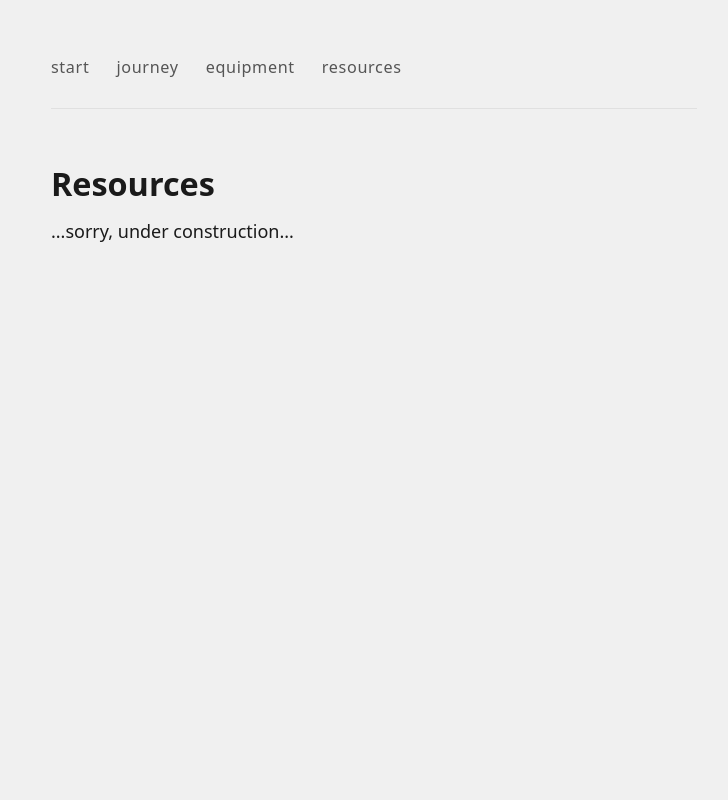
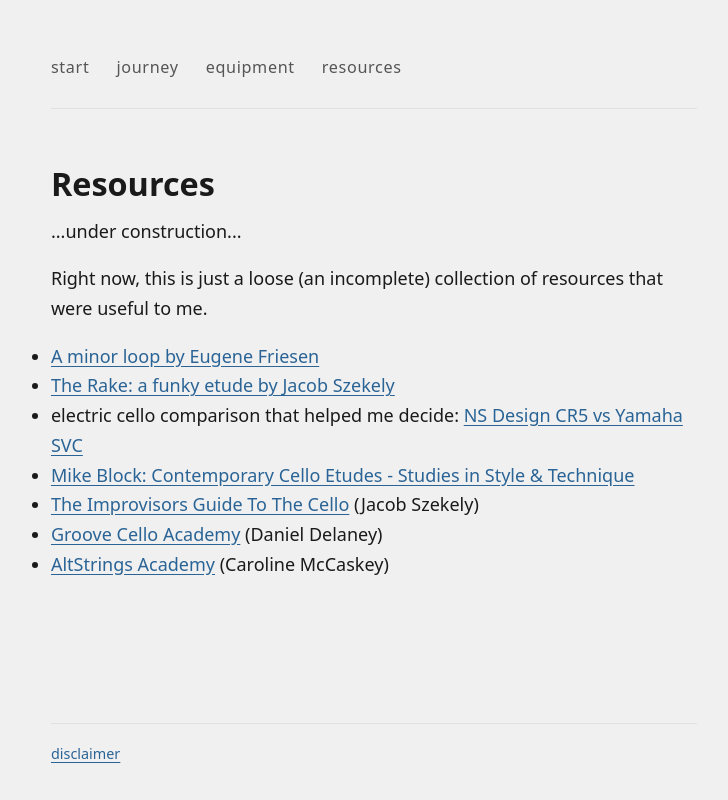
Before and after one commit to stjaksch/stefanwww, an Eleventy site: page resources/index.md in a window 1280 px wide. Shown: the whole page, without its empty margins (266-994 px from the left). Built offline with nearby package versions, Linux system fonts and the light colour scheme; Eleventy itself is replaced by a stand-in of ours; files that its build step writes are made by us from their sources.

Commit message:
2026-03-01 update

```diff
--- a/_includes/base.njk
+++ b/_includes/base.njk
@@ -17,6 +17,9 @@
   <main>
       {{ content | safe }}
   </main>
+  <footer>
+      <a href="/about/">disclaimer</a>
+  </footer>
   <script src="https://cdn.jsdelivr.net/npm/glightbox/dist/js/glightbox.min.js"></script>
   <script>GLightbox();</script>
 </body>
--- a/css/style.css
+++ b/css/style.css
@@ -112,3 +112,11 @@ img {
   color: var(--farbe-text-weich);
   margin-top: 0.3rem;
 }
+
+footer {
+  margin-top: 4rem;
+  padding-top: 1rem;
+  border-top: 1px solid var(--farbe-linie);
+  font-size: 0.8rem;
+  color: var(--farbe-text-weich);
+}
--- a/equipment/index.njk
+++ b/equipment/index.njk
@@ -13,7 +13,7 @@ title: equipment
 	{% bild "./equipment/img/choppedBow.jpg", "my bow after some months of practicing chops" %}
 </div>
 <h2>electric cello</h2>
-<p>I have a <a href="https://thinkns.com/instrument/ns-design-electric-cello/ns-design-electric-cello-nxta/"> NXT5a electric cello</a></p>
+<p>I have a <a href="https://thinkns.com/instrument/ns-design-electric-cello/ns-design-electric-cello-nxta/"> NXT5a electric cello</a>, here is a <a href="https://youtu.be/5v9QqOlxOmE?si=L2hxUYrfwywKjdlb">video</a> that was helpful for my decision </p>
 <div class="galerie">
     {% bild "./equipment/img/nxt5a_1.jpg", "electric cello, in a very compact gig bag" %}
     {% bild "./equipment/img/nxt5a_2.jpg", "the bigger part of the end pin fits on the outside" %}
@@ -35,7 +35,7 @@ title: equipment
 </ul>
 
 <div class="galerie">
-    {% bild "./equipment/img/nux_2.jpg", "plugged in almost all the time" %}
+    {% bild "./equipment/img/nux_2.jpg", "headphone amp - plugged in almost all the time" %}
     {% bild "./equipment/img/case_1.jpg", "so far, all my electric equipment fits either in the NXTa bag or in this case" %}
     {% bild "./equipment/img/case_2.jpg", "electric equipment inside case" %}
     {% bild "./equipment/img/pedals.jpg", "multi effects pedal, looper pedal, power bank, and some cables" %}
--- a/resources/index.md
+++ b/resources/index.md
@@ -4,4 +4,14 @@ title: Resources
 ---
 
 # Resources
-...sorry, under construction...
+...under construction...
+
+Right now, this is just a loose (an incomplete) collection of resources that were useful to me.
+
+- [A minor loop by Eugene Friesen](https://youtu.be/T7Gme_xBR8A?si=GcV_tB7IpjJ2VD04)
+- [The Rake: a funky etude by Jacob Szekely](https://youtu.be/UTvjzKluqWQ?si=iOdfUZDd-5Ir6SE9)
+- electric cello comparison that helped me decide: [NS Design CR5 vs Yamaha SVC](https://youtu.be/5v9QqOlxOmE?si=L2hxUYrfwywKjdlb)
+- [Mike Block: Contemporary Cello Etudes - Studies in Style & Technique](https://www.cellostrap.com/shop/p/contemporary-cello-etudes)
+- [The Improvisors Guide To The Cello](https://theimprovisorsguide.com/) (Jacob Szekely)
+- [Groove Cello Academy](https://groovecelloacademy.mn.co/) (Daniel Delaney)
+- [AltStrings Academy](https://altstrings-academy.mn.co/) (Caroline McCaskey)
```
Also changed, not shown: about/index.md (added, +12 -0 lines), journey/index.md (+1 -1 lines), 6 other files.
